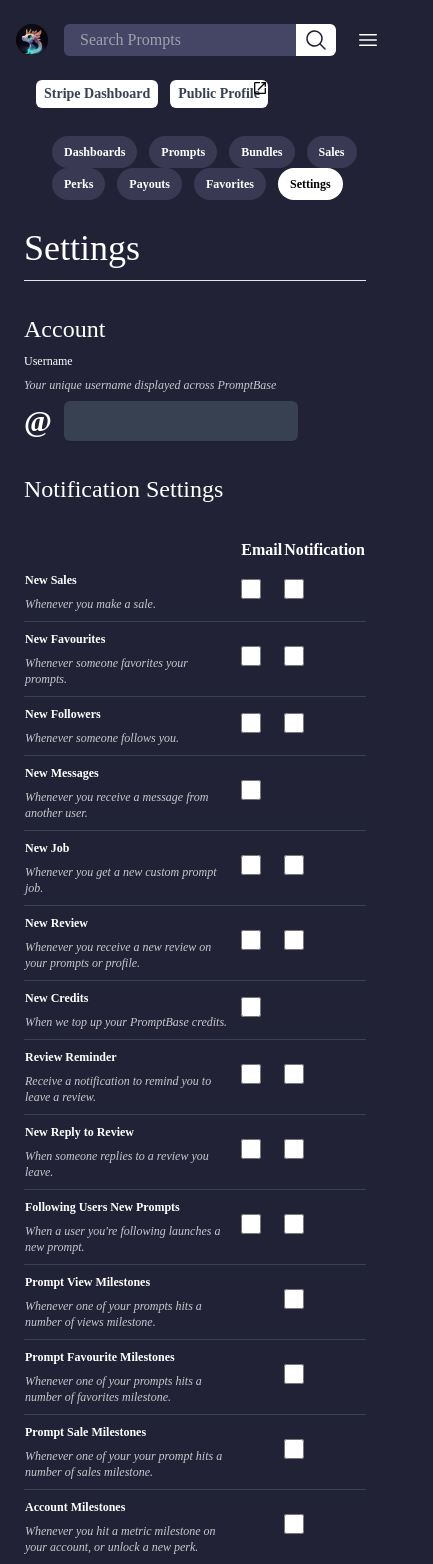
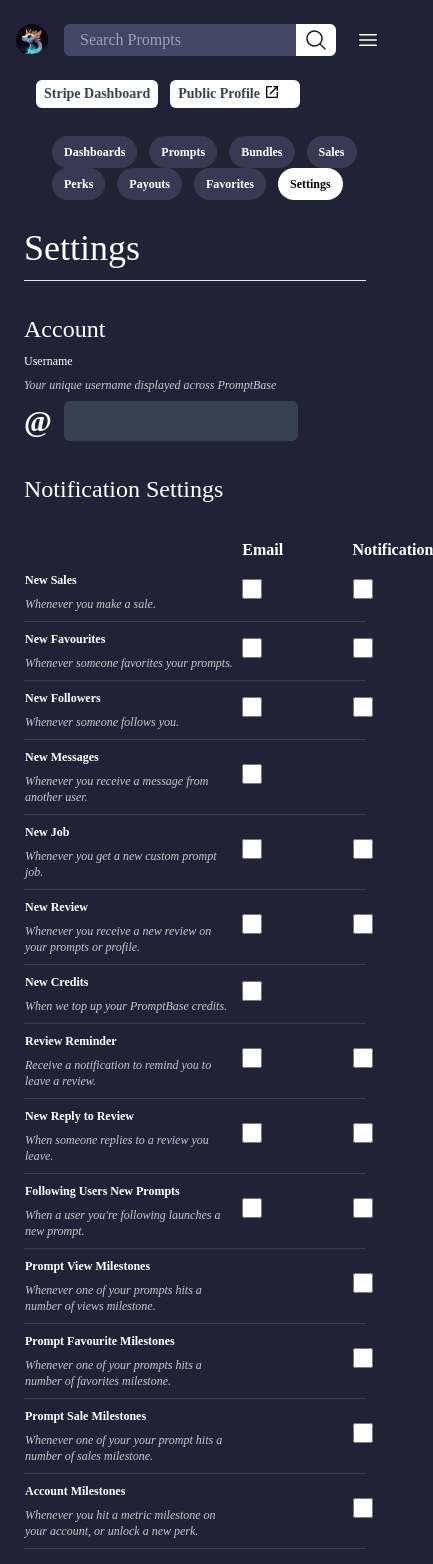
Before and after one commit to aminblm/promptbroker-boilerplate, a Next.js app: page /account/settings in a window 390 px wide. Shown: the top 1564 px of the page, 433 px wide, since content can reach past the window. Built offline with nearby package versions, Linux system fonts and the light colour scheme; a web font is replaced by a local one.

Commit message:
modified the favorites page ui

```diff
--- a/src/app/account/buttons.tsx
+++ b/src/app/account/buttons.tsx
@@ -84,17 +84,17 @@ export default function Buttons({ currentTab, children }: ButtonsProps) {
         <button className="bg-white text-gray-700 rounded-md text-sm font-semibold py-1 px-2 ml-3">
           Stripe Dashboard
         </button>
-        <div className="inline-flex relative">
-          <button className="bg-white w-full text-gray-700 rounded-md text-sm font-semibold py-1 px-2 ml-3">
+        <div className="relative">
+          <button className="inline-flex bg-white w-full text-center text-gray-700 rounded-md text-sm font-semibold py-1 px-2 ml-3">
             Public Profile
+            <Image
+              className="inset-y-0 right-0 h-4 filter invert-12 sepia-28 saturate-806 hue-rotate-201 brightness-90 contrast-93 ml-1"
+              src="/home/open_new_window.svg"
+              alt="open new window"
+              width={16}
+              height={16}
+            />
           </button>
-          <Image
-            className="absolute inset-y-0 right-0 h-4 filter invert-12 sepia-28 saturate-806 hue-rotate-201 brightness-90 contrast-93 ml-1"
-            src="/home/open_new_window.svg"
-            alt="open new window"
-            width={16}
-            height={16}
-          />
         </div>
       </div>
     </div>
--- a/src/app/account/favorites/page.tsx
+++ b/src/app/account/favorites/page.tsx
@@ -1,11 +1,33 @@
-export const metadata = {
-  title: "Favorites",
-};
+"use client";
+
 import Link from "next/link";
-import Accountheader from "../tabs/Accountheader";
-
-// When the user logs in, we have the accounts page
+import FavouriteCard from "@/components/favorite/favoritecards";
+import { mockPrompts } from "@/mock/data";
+import { iPrompt } from "@/types";
+import { useEffect, useState } from "react";
 
 export default function Favorites() {
-  return <>{/* <Accountheader /> */}</>;
+  const [prompts, setPrompts] = useState<iPrompt[]>([]);
+
+  useEffect(() => {
+    setPrompts(mockPrompts);
+
+    return () => {};
+  }, []);
+
+  return (
+    <div className="container mx-auto px-4">
+      <div className="py-6">
+        <h2 className="text-3xl font-bold">Favorites</h2>
+        <hr className="my-4" />
+        <div className="grid grid-cols-1 sm:grid-cols-2 md:grid-cols-3 lg:grid-cols-4 gap-4">
+          {prompts.map((prompt, idx) => (
+            <Link key={idx} href="">
+              <FavouriteCard prompt={prompt} />
+            </Link>
+          ))}
+        </div>
+      </div>
+    </div>
+  );
 }
--- a/src/app/account/layout.tsx
+++ b/src/app/account/layout.tsx
@@ -1,4 +1,8 @@
 import Buttons from "./buttons";
+
+export const metadata = {
+  title: "Account ",
+};
 
 export default function DashboardLayout({
   children,
--- a/src/app/account/settings/page.tsx
+++ b/src/app/account/settings/page.tsx
@@ -1,4 +1,4 @@
-// "use client"
+"use client";
 
 export const metadata = {
   title: "Settings",
--- a/src/app/marketplace/page.tsx
+++ b/src/app/marketplace/page.tsx
@@ -1,6 +1,6 @@
 "use client";
 
-import PromptCard from "@/components/PromptCard";
+import FavoriteCard from "@/components/PromptCard";
 import { mockPrompts } from "@/mock/data";
 import { iPrompt } from "@/types";
 import { useEffect, useState } from "react";
@@ -32,7 +32,7 @@ export default function Marketplace() {
 
           <div className="grid grid-cols-4 gap-4 mt-[2rem]">
             {prompts.map((prompt, idx) => (
-              <PromptCard key={idx} prompt={prompt} />
+              <FavoriteCard key={idx} prompt={prompt} />
             ))}
             <CardProduct />
             <CardProduct />
--- /dev/null
+++ b/src/components/favorite/favoritecards.tsx
@@ -0,0 +1,33 @@
+"use client";
+import React from "react";
+import { iPrompt } from "@/types";
+import { modelIcons } from "@/icons";
+import Link from "next/link";
+import { slugify } from "@/lib";
+
+interface Props {
+  prompt: iPrompt;
+}
+
+export default function PromptCard({ prompt }: Props) {
+  return (
+    <Link
+      href={`/account/favorites/${slugify(prompt.name as string)}`}
+      className="promptcard"
+    >
+      <p className="model bg-pbr-darkpurple">
+        {modelIcons().get(prompt.name as string)}
+      </p>
+      <div className="details">
+        <p className="name">{prompt.name}</p>
+        <p className="price">${prompt.price}</p>
+      </div>
+      <img
+        className="object-cover"
+        src={prompt.image}
+        alt={prompt.name}
+        aria-label={prompt.name}
+      />
+    </Link>
+  );
+}
--- a/src/components/settings/notification.tsx
+++ b/src/components/settings/notification.tsx
@@ -5,7 +5,7 @@ export default function Notification() {
         <tr className="align-middle">
           <th></th>
           <th className="pl-2 text-left">Email</th>
-          <th className="text-left">Notification</th>
+          <th className="text-left pl-[20%]">Notification</th>
         </tr>
 
         <tr className="border-b border-solid border-gray-700">
@@ -21,7 +21,7 @@ export default function Notification() {
               <span className="checkmark"></span>
             </label>
           </td>
-          <td>
+          <td className="pl-[20%]">
             <label>
               <input type="checkbox" className="w-5 h-5" />
               <span className="checkmark"></span>
@@ -42,7 +42,7 @@ export default function Notification() {
               <span className="checkmark"></span>
             </label>
           </td>
-          <td>
+          <td className="pl-[20%]">
             <label>
               <input type="checkbox" className="w-5 h-5" />
               <span className="checkmark"></span>
@@ -63,7 +63,7 @@ export default function Notification() {
               <span className="checkmark"></span>
             </label>
           </td>
-          <td>
+          <td className="pl-[20%]">
             <label>
               <input type="checkbox" className="w-5 h-5" />
               <span className="checkmark"></span>
@@ -100,7 +100,7 @@ export default function Notification() {
               <span className="checkmark"></span>
             </label>
           </td>
-          <td>
+          <td className="pl-[20%]">
             <label>
               <input type="checkbox" className="w-5 h-5" />
               <span className="checkmark"></span>
@@ -123,7 +123,7 @@ export default function Notification() {
               <span className="checkmark"></span>
             </label>
           </td>
-          <td>
+          <td className="pl-[20%]">
             <label>
               <input type="checkbox" className="w-5 h-5" />
               <span className="checkmark"></span>
@@ -144,7 +144,6 @@ export default function Notification() {
               <span className="checkmark"></span>
             </label>
           </td>
-          <td></td>
         </tr>
 
         <tr className="border-b border-solid border-gray-700">
@@ -160,7 +159,7 @@ export default function Notification() {
               <span className="checkmark"></span>
             </label>
           </td>
-          <td>
+          <td className="pl-[20%]">
             <label>
               <input type="checkbox" className="w-5 h-5" />
               <span className="checkmark"></span>
@@ -183,7 +182,7 @@ export default function Notification() {
               <span className="checkmark"></span>
             </label>
           </td>
-          <td>
+          <td className="pl-[20%]">
             <label>
               <input type="checkbox" className="w-5 h-5" />
               <span className="checkmark"></span>
@@ -206,7 +205,7 @@ export default function Notification() {
               <span className="checkmark"></span>
             </label>
           </td>
-          <td>
+          <td className="pl-[20%]">
             <label>
               <input type="checkbox" className="w-5 h-5" />
               <span className="checkmark"></span>
@@ -226,7 +225,7 @@ export default function Notification() {
             </div>
           </td>
           <td className="w-200 px-2"></td>
-          <td>
+          <td className="pl-[20%]">
             <label>
               <input type="checkbox" className="w-5 h-5" />
               <span className="checkmark"></span>
@@ -247,7 +246,7 @@ export default function Notification() {
             </div>
           </td>
           <td className="w-200 px-2"></td>
-          <td>
+          <td className="pl-[20%]">
             <label>
               <input type="checkbox" className="w-5 h-5" />
               <span className="checkmark"></span>
@@ -268,7 +267,7 @@ export default function Notification() {
             </div>
           </td>
           <td className="w-200 px-2"></td>
-          <td>
+          <td className="pl-[20%]">
             <label>
               <input type="checkbox" className="w-5 h-5" />
               <span className="checkmark"></span>
@@ -287,7 +286,7 @@ export default function Notification() {
             </div>
           </td>
           <td className="w-200 px-2"></td>
-          <td>
+          <td className="pl-[20%]">
             <label>
               <input type="checkbox" className="w-5 h-5" />
               <span className="checkmark"></span>
```
